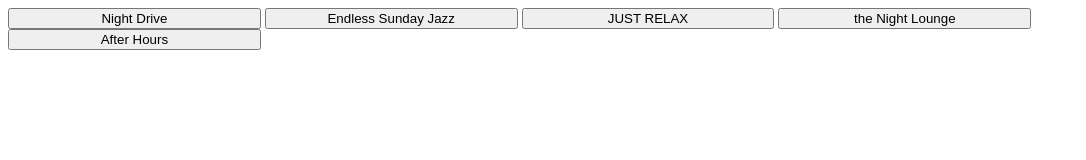
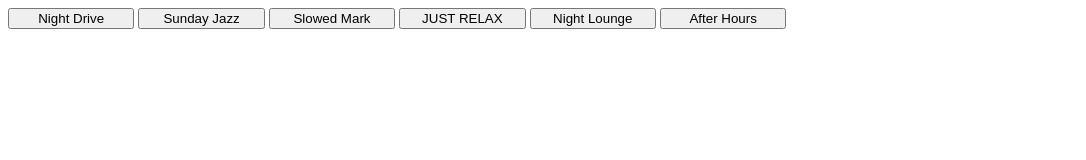
Before and after one commit to RU3YKat/gimme-a-drink, a plain HTML site: page yt-player.html in a window 1280 px wide. Shown: the whole page, without its empty margins (0-1086 px from the left). Drawn offline with Linux system fonts and the light colour scheme.

Commit message:
updated tracks and titles

```diff
--- a/yt-player.html
+++ b/yt-player.html
@@ -10,11 +10,12 @@
 <html>
   <body>
     <div id="btn-group" style="width:100%">
-      <button value="J0y6wM0aAgE" style="width:20%">Night Drive</button>
-      <button value="YrcyW38bUVI" style="width:20%">Endless Sunday Jazz</button>
-      <button value="E5DJn2sV6yQ" style="width:20%">JUST RELAX</button>
-      <button value="ND-Q3zdgMFQ" style="width:20%">the Night Lounge</button>
-      <button value="VQ5mH_hyKU0" style="width:20%">After Hours</button>
+      <button value="J0y6wM0aAgE" style="width:10%">Night Drive</button>
+      <button value="YrcyW38bUVI" style="width:10%">Sunday Jazz</button>
+      <button value="07-YYL1cpps" style="width:10%">Slowed Mark</button>
+      <button value="E5DJn2sV6yQ" style="width:10%">JUST RELAX</button>
+      <button value="ND-Q3zdgMFQ" style="width:10%">Night Lounge</button>
+      <button value="VQ5mH_hyKU0" style="width:10%">After Hours</button>
     </div>
     <!-- <select>
         <option>Please choose a mood...</option>
```
